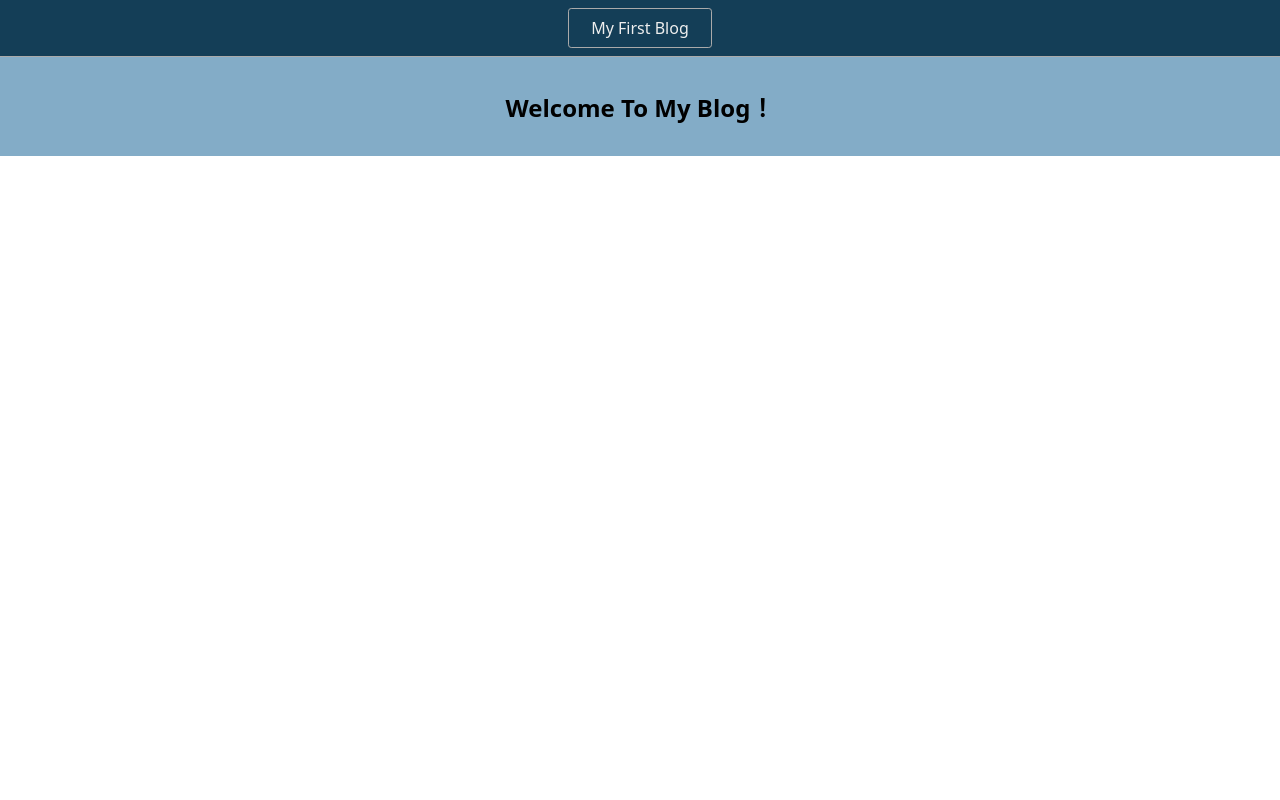
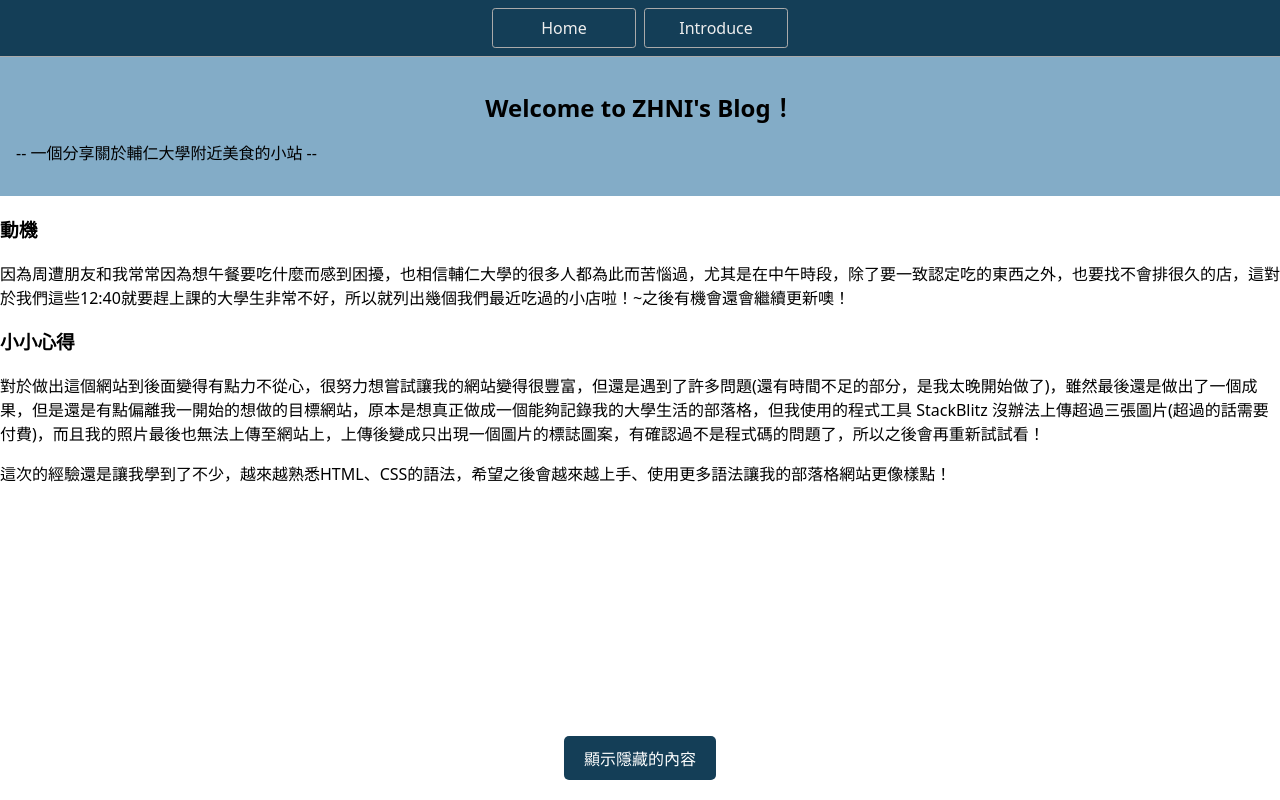
Before and after one commit to zhni05/web-platform-p9cxrq, a plain HTML site: page index.html in a window 1280 px wide. Drawn offline with nearby package versions, Linux system fonts and the light colour scheme.

Commit message:
Update index.html

```diff
--- a/index.html
+++ b/index.html
@@ -1,22 +1,83 @@
 <!DOCTYPE html>
 <html lang="en">
   <head>
-    <title>My Blog</title>
+    <title>Welcome to ZHNI's Blog！</title>
     <meta charset="UTF-8" />
     <meta name="viewport" content="width=device-width" />
-
+    <!--
+      Need a visual blank slate?
+      Remove all code in `styles.css`!
+    -->
     <link rel="stylesheet" href="styles.css" />
     <script type="module" src="script.js"></script>
+    <script src="https://code.jquery.com/jquery-3.6.0.min.js"></script>
+    <style>
+      #content {
+        display: none;
+        background-color: #f0f0f0;
+        padding: 10px;
+        border: 1px solid #ddd;
+        margin: 20px;
+      }
+      /* 固定按鈕在底部 */
+      #toggleButton {
+        position: fixed;
+        bottom: 20px;
+        left: 50%;
+        transform: translateX(-50%);
+        padding: 10px 20px;
+        background-color: rgb(20, 62, 87);
+        color: white;
+        border: none;
+        border-radius: 5px;
+        cursor: pointer;
+        font-size: 16px;
+        z-index: 1000;
+      }
+      /* 簡單的頁面內容樣式 */
+      .content-section {
+        padding: 20px;
+        font-size: 18px;
+        line-height: 1.6;
+      }
+    </style>
   </head>
   <body>
+    <button id="toggleButton">顯示隱藏的內容</button>
+    <div id="content">
+      <p id="comment">
+        隱藏內容：這個部分還不確定要放什麼，繳交作業後會再努力研究研究，做出更好更沒有漏洞的網站！
+      </p>
+    </div>
+
+    <script>
+      $(document).ready(function () {
+        $('#toggleButton').click(function () {
+          $('#content').toggle(300);
+        });
+      });
+    </script>
     <nav>
-      <a href="/" aria-current="page" id="page1">My First Blog</a>
+      <a href="/" aria-current="page">Home</a>
+      <a href="/page2.html">Introduce</a>
     </nav>
     <main>
-      <h1>Welcome To My Blog！</h1>
-      <p id="p1">
-      </p>
+      <h1>Welcome to ZHNI's Blog！</h1>
+      <p>-- 一個分享關於輔仁大學附近美食的小站 --</p>
     </main>
-
+    <!-- <div class="photo-container">
+      <img src="img/photo1.jpg" alt="Centered Photo" />
+    </div> -->
+    <h3>動機</h3>
+    <p id="comment">
+      因為周遭朋友和我常常因為想午餐要吃什麼而感到困擾，也相信輔仁大學的很多人都為此而苦惱過，尤其是在中午時段，除了要一致認定吃的東西之外，也要找不會排很久的店，這對於我們這些12:40就要趕上課的大學生非常不好，所以就列出幾個我們最近吃過的小店啦！~之後有機會還會繼續更新噢！
+    </p>
+    <h3>小小心得</h3>
+    <p id="comment">
+      對於做出這個網站到後面變得有點力不從心，很努力想嘗試讓我的網站變得很豐富，但還是遇到了許多問題(還有時間不足的部分，是我太晚開始做了)，雖然最後還是做出了一個成果，但是還是有點偏離我一開始的想做的目標網站，原本是想真正做成一個能夠記錄我的大學生活的部落格，但我使用的程式工具&nbsp;StackBlitz&nbsp;沒辦法上傳超過三張圖片(超過的話需要付費)，而且我的照片最後也無法上傳至網站上，上傳後變成只出現一個圖片的標誌圖案，有確認過不是程式碼的問題了，所以之後會再重新試試看！
+    </p>
+    <p id="comment">
+      這次的經驗還是讓我學到了不少，越來越熟悉HTML、CSS的語法，希望之後會越來越上手、使用更多語法讓我的部落格網站更像樣點！
+    </p>
   </body>
 </html>
```
